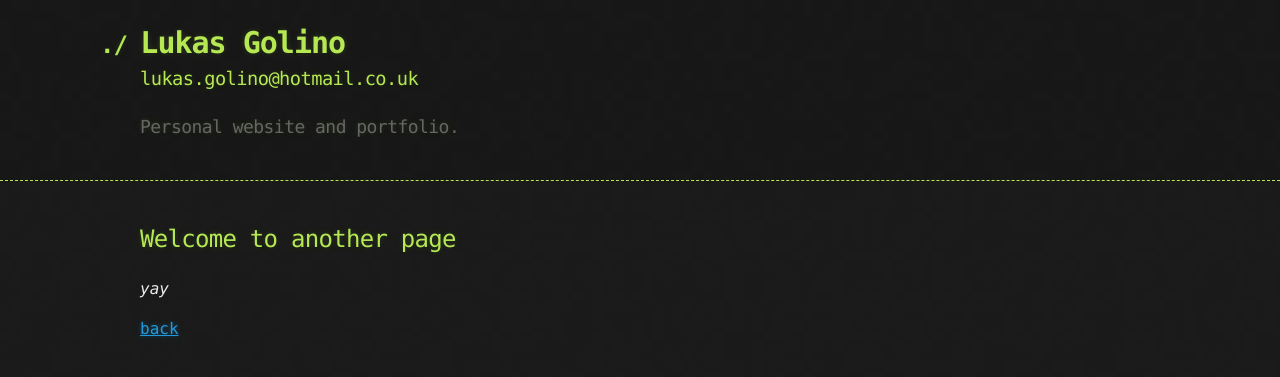
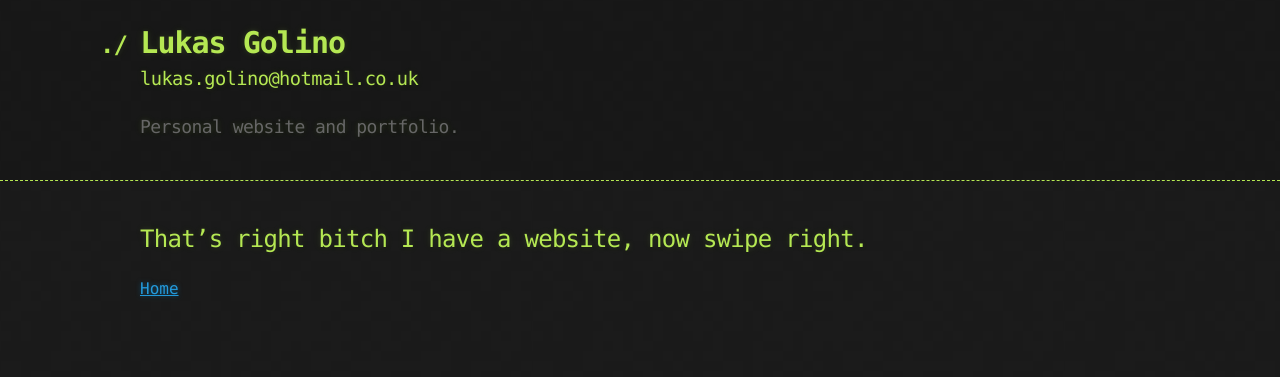
Before and after one commit to lukasgolino/lukasgolino.github.io, a Jekyll site: the page built from tinder.md, in a window 1280 px wide. Shown: the top 377 px of the page. Built offline with Jekyll 4.4.1, drawn with Linux system fonts in a browser that asks for light colours; our own code applies the rules of GitHub Pages for plain Markdown files.

Commit message:
Update tinder.md

```diff
--- a/tinder.md
+++ b/tinder.md
@@ -2,8 +2,6 @@
 layout: default
 ---
 
-## Welcome to another page
+## That's right bitch I have a website, now swipe right.
 
-_yay_
-
-[back](./)
+[Home](./)
```
